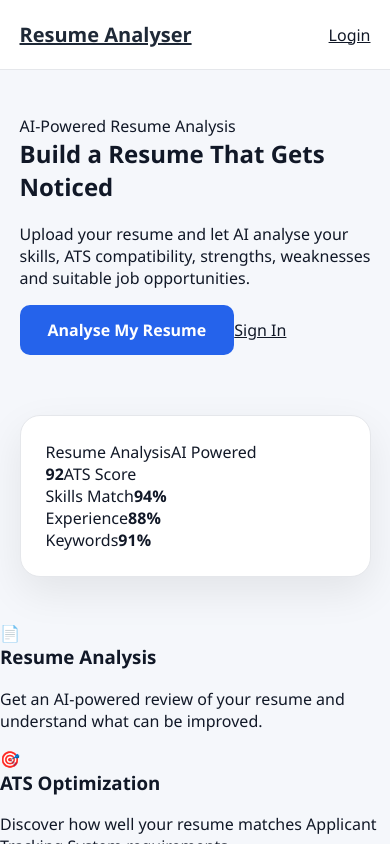
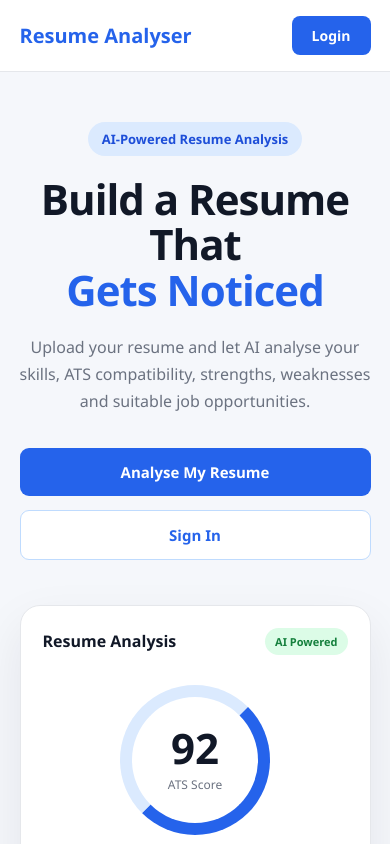
Before and after one commit to messy-Bot/Resume-Analyser, a React (Vite) app in the folder frontend/: page / in a window 390 px wide. Shown: the top 844 px of the page. Built offline with nearby package versions, Linux system fonts and the light colour scheme; no server answers.

Commit message:
Refactor CSS for layout and styling improvements
Updated styles for various components including navbar, hero section, and buttons. Improved responsiveness and adjusted padding, margins, and colors.

```diff
--- a/frontend/src/home/home.module.css
+++ b/frontend/src/home/home.module.css
@@ -1,18 +1,11 @@
 .container {
     min-height: 100vh;
-    display: flex;
-    flex-direction: column;
+    background: #f5f7fb;
 }
-
-
-/* =========================
-   NAVBAR
-   ========================= */
 
 .navbar {
     width: 100%;
-    min-height: 70px;
-    padding: 15px 7%;
+    padding: 20px 7%;
     display: flex;
     align-items: center;
     justify-content: space-between;
@@ -20,242 +13,353 @@
     border-bottom: 1px solid #e5e7eb;
 }
 
-
 .logo {
-    margin: 0;
+    text-decoration: none;
     font-size: 24px;
-    font-weight: 700;
-    color: #1f2937;
+    font-weight: 800;
+    color: #2563eb;
 }
 
-
-.navlinks {
+.navLinks {
     display: flex;
     align-items: center;
     gap: 20px;
 }
 
+.welcome {
+    color: #4b5563;
+    font-size: 14px;
+    font-weight: 500;
+}
 
-.navlinks button {
+.navButton {
+    text-decoration: none;
     padding: 10px 20px;
     border-radius: 8px;
-    background: transparent;
-    color: #374151;
-    font-size: 15px;
+    background: #2563eb;
+    color: #ffffff;
+    font-size: 14px;
     font-weight: 600;
+    transition: 0.2s ease;
 }
 
-
-.navlinks button:hover {
-    background: #f3f4f6;
+.navButton:hover {
+    background: #1d4ed8;
 }
 
+.hero {
+    width: 86%;
+    max-width: 1200px;
+    margin: 0 auto;
+    padding: 90px 0 70px;
 
-.username {
-    color: #374151;
-    font-size: 15px;
-    font-weight: 600;
+    display: grid;
+    grid-template-columns: 1.1fr 0.9fr;
+    align-items: center;
+    gap: 70px;
 }
-
-
-/* =========================
-   HERO SECTION
-   ========================= */
-
-.hero {
-    width: 100%;
-    max-width: 1200px;
-    margin: auto;
-    padding: 80px 7%;
-    display: grid;
-    grid-template-columns: 1.2fr 0.8fr;
-    gap: 60px;
-    align-items: center;
-}
-
 
 .heroContent {
     max-width: 650px;
 }
 
+.badge {
+    display: inline-block;
+    padding: 8px 14px;
+    margin-bottom: 20px;
 
-.tagline {
-    margin-bottom: 18px;
-    color: #2563eb;
-    font-size: 14px;
+    border-radius: 30px;
+    background: #dbeafe;
+    color: #1d4ed8;
+
+    font-size: 13px;
     font-weight: 700;
-    text-transform: uppercase;
-    letter-spacing: 1px;
 }
 
+.heroContent h1 {
+    margin-bottom: 22px;
 
-.heroContent h2 {
-    margin-bottom: 24px;
+    font-size: clamp(42px, 5vw, 68px);
+    line-height: 1.08;
+    letter-spacing: -2px;
     color: #111827;
-    font-size: 48px;
-    line-height: 1.15;
 }
 
+.heroContent h1 span {
+    display: block;
+    color: #2563eb;
+}
 
-.description {
+.heroContent p {
     max-width: 600px;
     margin-bottom: 32px;
+
     color: #6b7280;
     font-size: 18px;
     line-height: 1.7;
 }
 
+.actions {
+    display: flex;
+    align-items: center;
+    gap: 14px;
+}
 
-/* =========================
-   BUTTON
-   ========================= */
+.primaryButton,
+.secondaryButton {
+    padding: 14px 24px;
+    border-radius: 9px;
 
-.primaryButton {
-    padding: 14px 28px;
-    border-radius: 10px;
-    background: #2563eb;
-    color: #ffffff;
-    font-size: 16px;
+    font-size: 15px;
     font-weight: 700;
+    text-decoration: none;
+
     transition: 0.2s ease;
 }
 
+.primaryButton {
+    background: #2563eb;
+    color: #ffffff;
+}
 
 .primaryButton:hover {
     background: #1d4ed8;
-    transform: translateY(-2px);
+    transform: translateY(-1px);
 }
 
+.secondaryButton {
+    background: #ffffff;
+    color: #2563eb;
+    border: 1px solid #bfdbfe;
+}
 
-/* =========================
-   INFORMATION CARD
-   ========================= */
+.secondaryButton:hover {
+    background: #eff6ff;
+}
 
 .heroCard {
-    padding: 35px;
+    padding: 30px;
+
+    background: #ffffff;
     border: 1px solid #e5e7eb;
     border-radius: 20px;
-    background: #ffffff;
-    box-shadow: 0 15px 40px rgba(0, 0, 0, 0.08);
+
+    box-shadow:
+        0 20px 50px rgba(15, 23, 42, 0.08);
 }
 
+.cardHeader {
+    display: flex;
+    align-items: center;
+    justify-content: space-between;
 
-.cardIcon {
-    width: 55px;
-    height: 55px;
+    margin-bottom: 30px;
+
+    color: #111827;
+    font-size: 16px;
+    font-weight: 700;
+}
+
+.status {
+    padding: 6px 10px;
+    border-radius: 20px;
+
+    background: #dcfce7;
+    color: #15803d;
+
+    font-size: 11px;
+}
+
+.scoreCircle {
+    width: 150px;
+    height: 150px;
+
+    margin: 0 auto 35px;
+
+    display: flex;
+    flex-direction: column;
+    align-items: center;
+    justify-content: center;
+
+    border: 12px solid #dbeafe;
+    border-right-color: #2563eb;
+    border-bottom-color: #2563eb;
+    border-radius: 50%;
+}
+
+.scoreCircle strong {
+    color: #111827;
+    font-size: 42px;
+    line-height: 1;
+}
+
+.scoreCircle span {
+    margin-top: 7px;
+    color: #6b7280;
+    font-size: 12px;
+}
+
+.progressItem {
     margin-bottom: 22px;
+}
+
+.progressItem > div:first-child {
+    display: flex;
+    justify-content: space-between;
+    margin-bottom: 8px;
+
+    color: #4b5563;
+    font-size: 13px;
+}
+
+.progressItem strong {
+    color: #111827;
+}
+
+.progress {
+    width: 100%;
+    height: 8px;
+
+    overflow: hidden;
+    border-radius: 20px;
+    background: #e5e7eb;
+}
+
+.progress span {
+    display: block;
+    height: 100%;
+    border-radius: inherit;
+    background: #2563eb;
+}
+
+.features {
+    width: 86%;
+    max-width: 1200px;
+    margin: 0 auto;
+    padding: 20px 0 80px;
+
+    display: grid;
+    grid-template-columns: repeat(3, 1fr);
+    gap: 24px;
+}
+
+.feature {
+    padding: 28px;
+
+    background: #ffffff;
+    border: 1px solid #e5e7eb;
+    border-radius: 15px;
+
+    transition: 0.2s ease;
+}
+
+.feature:hover {
+    transform: translateY(-4px);
+    box-shadow:
+        0 12px 30px rgba(15, 23, 42, 0.07);
+}
+
+.icon {
+    width: 48px;
+    height: 48px;
+
+    margin-bottom: 18px;
+
     display: flex;
     align-items: center;
     justify-content: center;
-    border-radius: 14px;
-    background: #2563eb;
-    color: #ffffff;
-    font-size: 18px;
-    font-weight: 700;
+
+    border-radius: 12px;
+    background: #eff6ff;
+
+    font-size: 23px;
 }
 
+.feature h3 {
+    margin-bottom: 10px;
 
-.heroCard h3 {
-    margin-bottom: 14px;
     color: #111827;
-    font-size: 24px;
+    font-size: 18px;
 }
 
+.feature p {
+    margin-bottom: 0;
 
-.heroCard p {
-    margin-bottom: 24px;
     color: #6b7280;
-    line-height: 1.6;
+    font-size: 14px;
+    line-height: 1.7;
 }
 
-
-.featureList {
-    display: flex;
-    flex-direction: column;
-    gap: 14px;
-    color: #374151;
-    font-size: 15px;
-    font-weight: 600;
-}
-
-
-/* =========================
-   FOOTER
-   ========================= */
-
-.footer {
-    margin-top: auto;
-    padding: 20px;
-    text-align: center;
-    border-top: 1px solid #e5e7eb;
-    background: #ffffff;
-    color: #6b7280;
-    font-size: 14px;
-}
-
-
-/* =========================
-   RESPONSIVE
-   ========================= */
-
-@media (max-width: 850px) {
-
+@media (max-width: 900px) {
     .hero {
         grid-template-columns: 1fr;
+        gap: 45px;
         padding-top: 60px;
-        padding-bottom: 60px;
     }
 
-
-    .heroContent h2 {
-        font-size: 38px;
+    .heroContent {
+        max-width: 100%;
+        text-align: center;
     }
 
+    .heroContent p {
+        margin-left: auto;
+        margin-right: auto;
+    }
 
-    .heroCard {
-        max-width: 600px;
+    .actions {
+        justify-content: center;
+    }
+
+    .features {
+        grid-template-columns: 1fr;
     }
 }
 
-
 @media (max-width: 600px) {
-
     .navbar {
-        padding: 15px 5%;
+        padding: 16px 5%;
     }
-
 
     .logo {
         font-size: 20px;
     }
 
-
-    .navlinks {
-        gap: 8px;
+    .welcome {
+        display: none;
     }
 
-
-    .navlinks button {
-        padding: 8px 12px;
+    .hero {
+        width: 90%;
+        padding: 50px 0;
     }
 
-
-    .hero {
-        padding: 45px 5%;
+    .heroContent h1 {
+        font-size: 42px;
+        letter-spacing: -1px;
     }
 
-
-    .heroContent h2 {
-        font-size: 32px;
-    }
-
-
-    .description {
+    .heroContent p {
         font-size: 16px;
     }
 
+    .actions {
+        flex-direction: column;
+        width: 100%;
+    }
+
+    .primaryButton,
+    .secondaryButton {
+        width: 100%;
+        text-align: center;
+    }
 
     .heroCard {
-        padding: 25px;
+        padding: 22px;
+    }
+
+    .features {
+        width: 90%;
+        padding-bottom: 50px;
     }
 }
```
